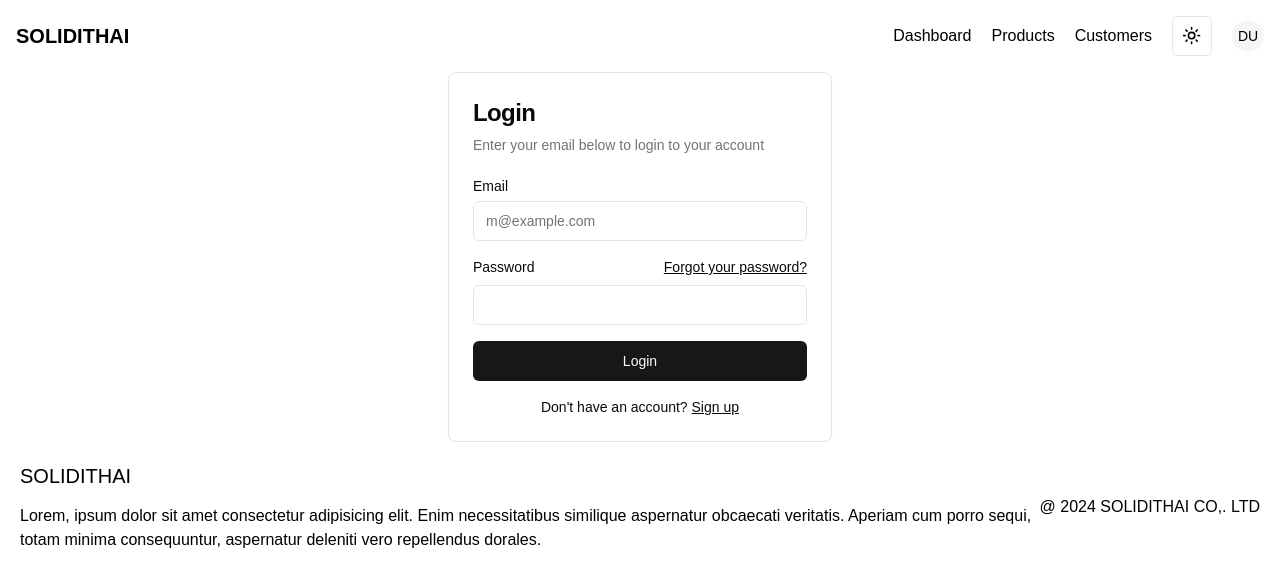
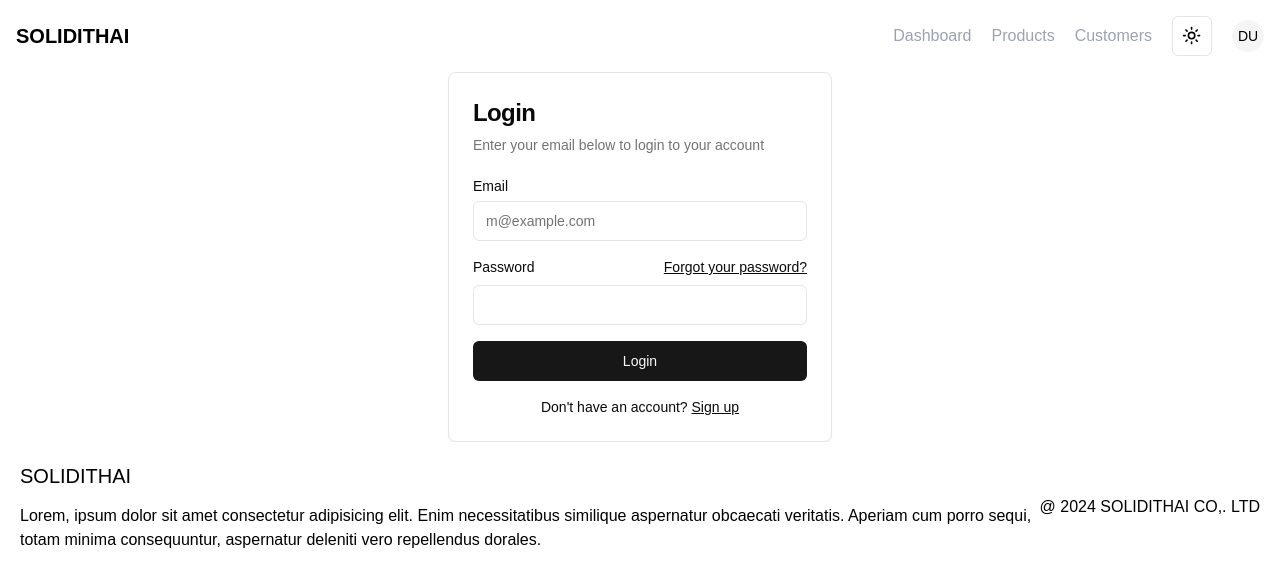
Before and after one commit to BrookTinnapat/admin-dashboard, a Next.js app: page /login in a window 1280 px wide. Shown: the top 586 px of the page. Built offline with nearby package versions, Linux system fonts and the light colour scheme.

Commit message:
for deploy

```diff
--- a/app/components/Navbar.tsx
+++ b/app/components/Navbar.tsx
@@ -150,14 +150,23 @@ const Navbar = () => {
           </DropdownMenu>
         </div>
       </div>
-      <div className="hidden md:flex justify-end items-center gap-5">
-        <Link href="/dashboard" className="hover:underline">
+      <div className="hidden md:flex justify-end items-center gap-5 ">
+        <Link
+          href="/dashboard"
+          className="hover:text-gray-200 hover:duration-200 ease-in-out text-gray-400"
+        >
           Dashboard
         </Link>
-        <Link href="/products" className="hover:underline">
+        <Link
+          href="/products"
+          className="hover:text-gray-200 hover:duration-200 ease-in-out text-gray-400"
+        >
           Products
         </Link>
-        <Link href="/" className="hover:underline">
+        <Link
+          href="/"
+          className="hover:text-gray-200 hover:duration-200 ease-in-out text-gray-400"
+        >
           Customers
         </Link>
 
--- a/app/login/page.tsx
+++ b/app/login/page.tsx
@@ -14,7 +14,7 @@ import { Label } from "@/components/ui/label";
 export const description =
   "A login form with email and password. There's an option to login with Google and a link to sign up if you don't have an account.";
 
-export function LoginForm() {
+function LoginForm() {
   return (
     <Card className="mx-auto max-w-sm">
       <CardHeader>
```
